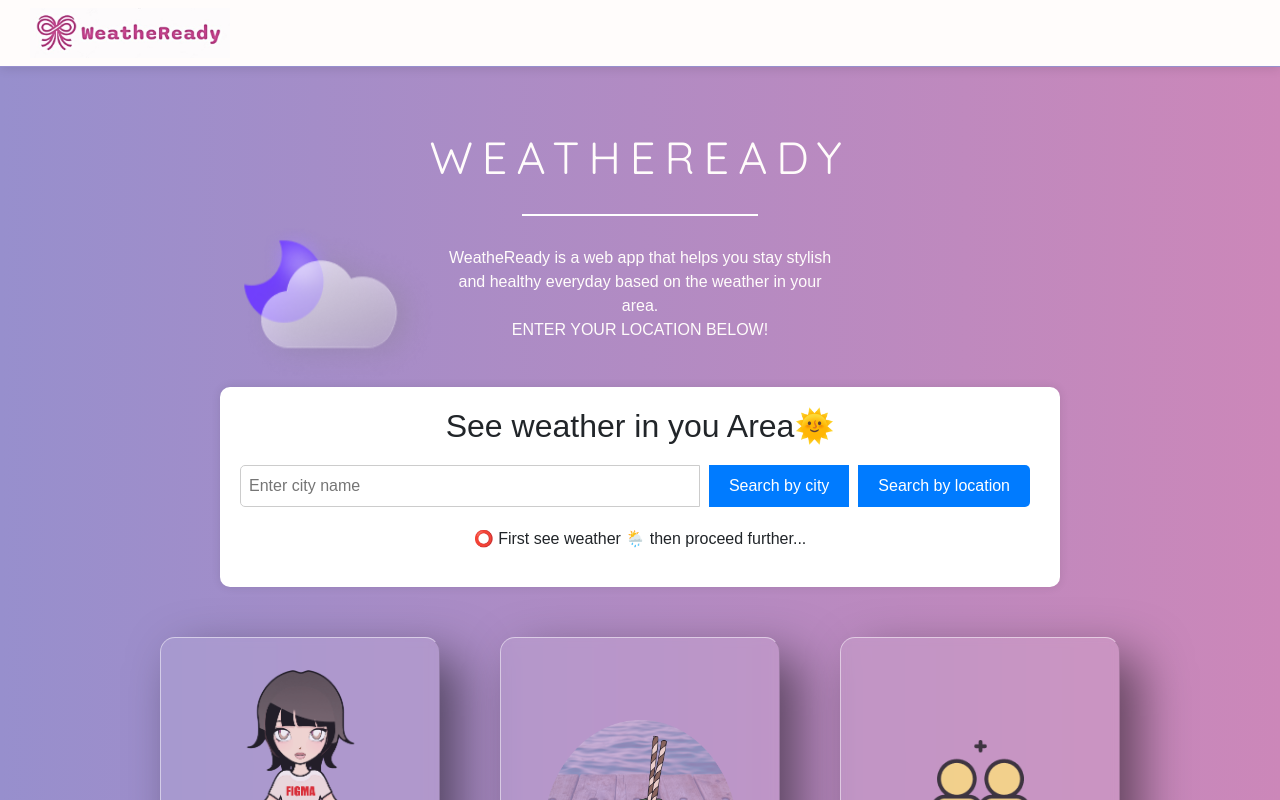
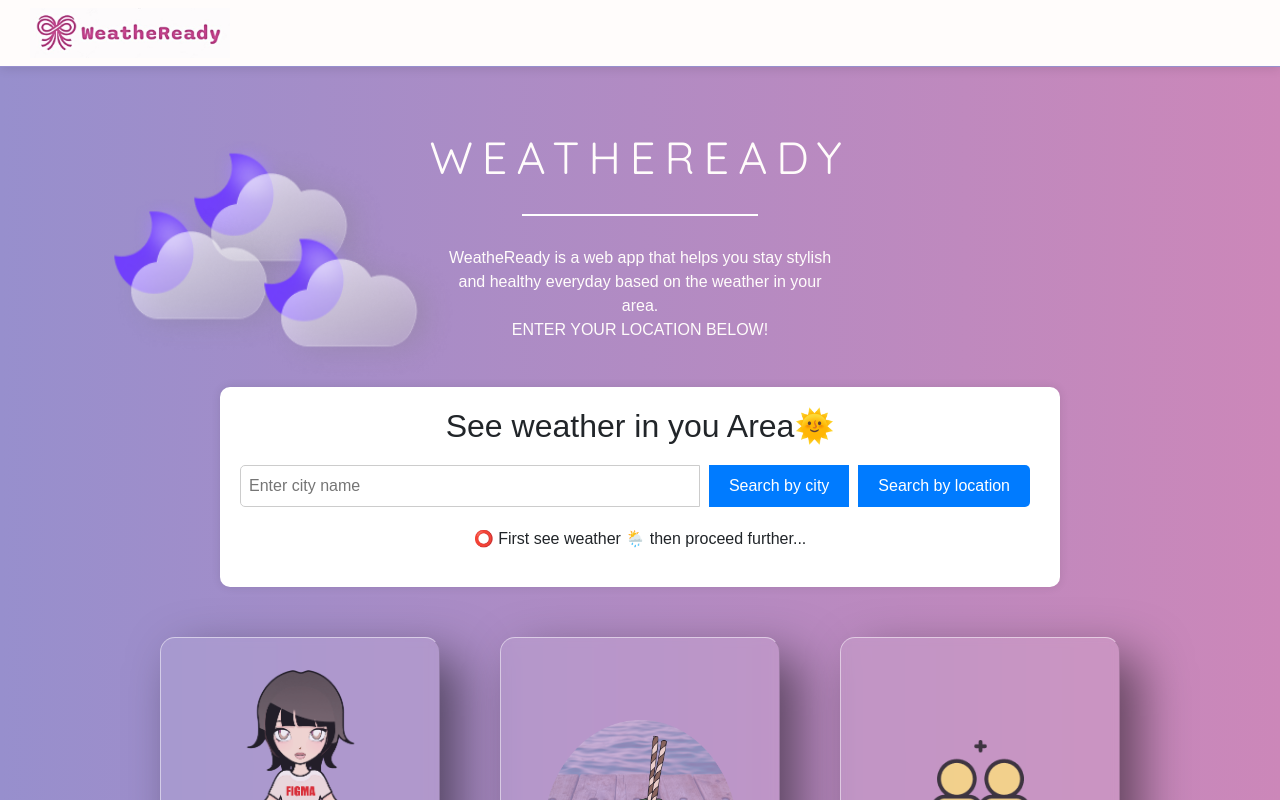
Before and after one commit to diyaag2004/WeatheReady, a React (Create React App) app in the folder weatheready/: page / in a window 1280 px wide. Shown: the top 800 px of the page. Built offline with nearby package versions, Linux system fonts and the light colour scheme.

Commit message:
added more clouds animation

```diff
--- a/weatheready/src/components/Header.css
+++ b/weatheready/src/components/Header.css
@@ -43,10 +43,30 @@
     margin-bottom: 30px;
   }
 
-  .cloud-img {
+  .cloud-img{
     position: absolute;
-  left: 200px;
+  left: 220px;
   top: 50%;
+  transform: translateY(-50%);
+  animation-name: floating;
+  animation-duration: 2s;
+  animation-iteration-count: infinite;
+  animation-timing-function: ease-in-out;
+  }
+  .cloud-img1{
+  position: absolute;
+  left: 70px;
+  top: 40%;
+  transform: translateY(-50%);
+  animation-name: floating;
+  animation-duration: 3s;
+  animation-iteration-count: infinite;
+  animation-timing-function: ease-in-out;
+  }
+  .cloud-img2{
+    position: absolute;
+  left: 150px;
+  top: 20%;
   transform: translateY(-50%);
   animation-name: floating;
   animation-duration: 3s;
@@ -65,6 +85,3 @@
       transform: translateY(0%);
     }
   }
-  .animate__animated.animate__rotateIn {
-    --animate-duration: 5s;
-  }
--- a/weatheready/src/components/Header.js
+++ b/weatheready/src/components/Header.js
@@ -1,18 +1,15 @@
 // Header.js
 import React from 'react';
 import './Header.css';
-import 'animate.css';
-import TrackVisibility from 'react-on-screen';
 
 const Header = () => {
   return (
     <header className="container-fluid text-center" id="header">
       <div className="row">
         <div className="col header-content">
+        <img src="assets/images/WeatherIcon.png" height="160" width="200" alt="Logo image" className='cloud-img2' />
+        <img src="assets/images/WeatherIcon.png" height="160" width="200" alt="Logo image" className='cloud-img1' />
         <img src="assets/images/WeatherIcon.png" height="160" width="200" alt="Logo image" className='cloud-img' />
-        <TrackVisibility>
-            {({ isVisible }) =>
-            <div className={isVisible? "animated__animated animate__rotateIn": ""}>
               <div>
                 <h1 id="header-title" className="text-uppercase">
             WeatheReady
@@ -25,8 +22,6 @@ const Header = () => {
             <span className="text-uppercase">Enter your location below!</span>
             </p>
             </div>
-            </div>}
-            </TrackVisibility>
 
         </div>
       </div>
```
